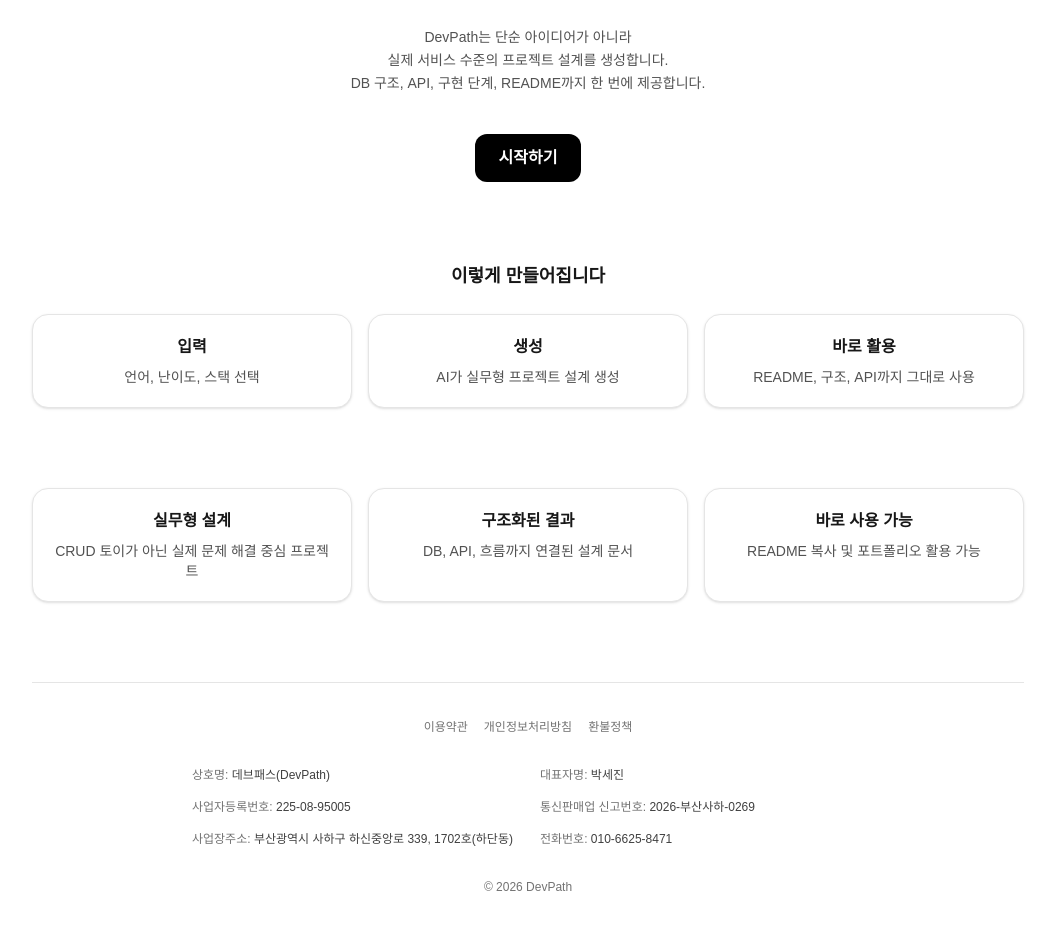
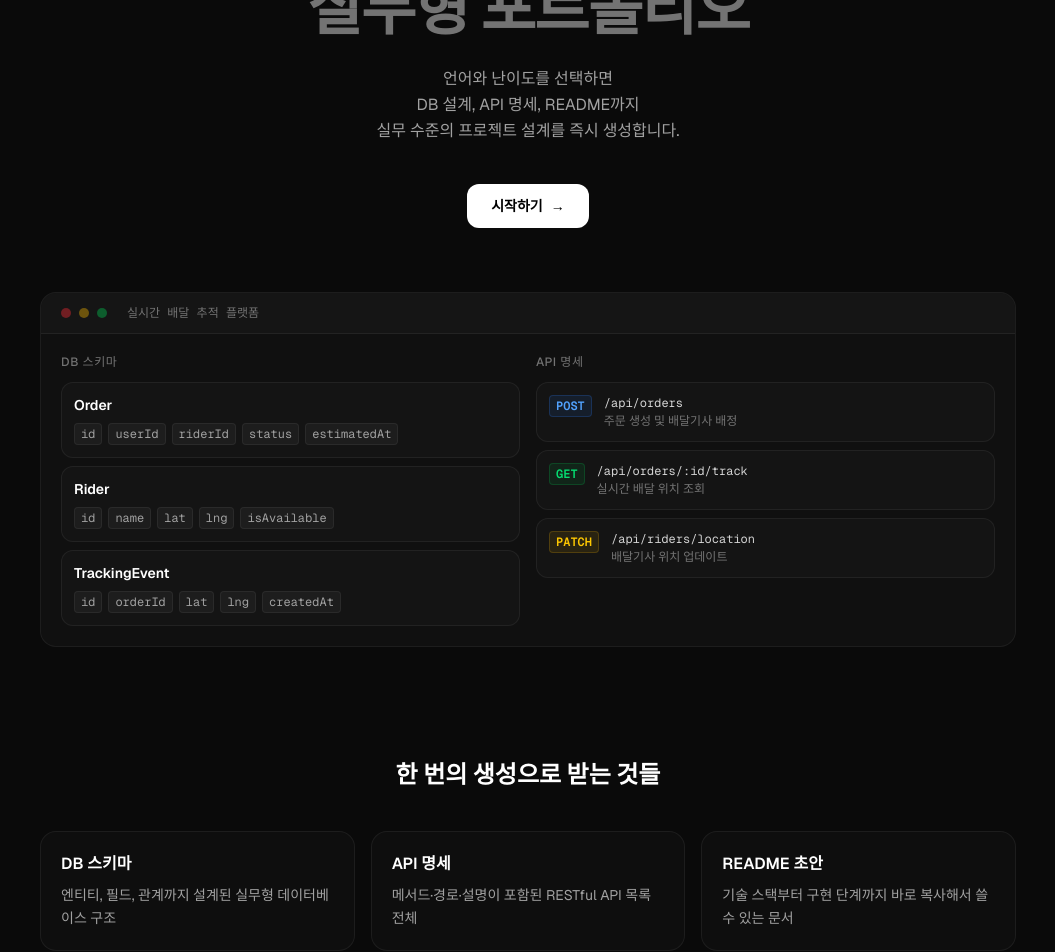
Before and after one commit to RootPark98/devPath, a Next.js app: page / in a window 1280 px wide. Shown: the part 260-1212 px from the top of the page, without its empty margins (112-1167 px from the left). Built offline with nearby package versions, Linux system fonts and the light colour scheme.

Commit message:
feat: 랜딩 페이지 리디자인

```diff
--- a/app/page.tsx
+++ b/app/page.tsx
@@ -1,96 +1,203 @@
 import Link from "next/link";
-import SiteFooter from "@/components/common/SiteFooter";
+
+const PREVIEW_DB = [
+  { entity: "Order", fields: ["id", "userId", "riderId", "status", "estimatedAt"] },
+  { entity: "Rider", fields: ["id", "name", "lat", "lng", "isAvailable"] },
+  { entity: "TrackingEvent", fields: ["id", "orderId", "lat", "lng", "createdAt"] },
+];
+
+const PREVIEW_API = [
+  { method: "POST", path: "/api/orders", desc: "주문 생성 및 배달기사 배정" },
+  { method: "GET", path: "/api/orders/:id/track", desc: "실시간 배달 위치 조회" },
+  { method: "PATCH", path: "/api/riders/location", desc: "배달기사 위치 업데이트" },
+];
+
+const METHOD_COLOR: Record<string, string> = {
+  GET: "bg-green-500/10 text-green-400 border-green-500/20",
+  POST: "bg-blue-500/10 text-blue-400 border-blue-500/20",
+  PATCH: "bg-yellow-500/10 text-yellow-400 border-yellow-500/20",
+  DELETE: "bg-red-500/10 text-red-400 border-red-500/20",
+};
+
+const FEATURES = [
+  {
+    title: "DB 스키마",
+    desc: "엔티티, 필드, 관계까지 설계된 실무형 데이터베이스 구조",
+  },
+  {
+    title: "API 명세",
+    desc: "메서드·경로·설명이 포함된 RESTful API 목록 전체",
+  },
+  {
+    title: "README 초안",
+    desc: "기술 스택부터 구현 단계까지 바로 복사해서 쓸 수 있는 문서",
+  },
+];
 
 export default function LandingPage() {
   return (
-    <main className="mx-auto max-w-5xl px-4 py-20">
-      {/* Logo */}
-      <header className="text-center">
-        <h1 className="text-lg font-semibold tracking-tight">
-          DevPath
-        </h1>
-      </header>
+    <div className="min-h-screen bg-[#0a0a0a] text-white font-[family-name:var(--font-geist-sans)]">
 
-      {/* Hero */}
-      <section className="mt-16 text-center space-y-6">
-        <h2 className="text-4xl font-bold tracking-tight leading-tight">
+      {/* ── Hero ── */}
+      <section className="mx-auto max-w-5xl px-6 pb-16 pt-28 text-center">
+        <p className="mb-8 inline-block rounded-full border border-white/10 px-3 py-1 text-xs font-medium uppercase tracking-wider text-neutral-500">
+          AI 프로젝트 설계 생성기
+        </p>
+
+        <h1 className="mb-6 text-5xl font-bold leading-[1.1] tracking-tight sm:text-6xl">
           토이 프로젝트 말고,
           <br />
-          <span className="text-neutral-400">
-            실무형 포트폴리오를 만드세요.
-          </span>
-        </h2>
+          <span className="text-neutral-500">실무형 포트폴리오</span>
+        </h1>
 
-        <p className="text-sm dp-muted max-w-lg mx-auto leading-relaxed">
-          DevPath는 단순 아이디어가 아니라
+        <p className="mx-auto mb-10 max-w-sm text-base leading-relaxed text-neutral-400">
+          언어와 난이도를 선택하면
           <br />
-          실제 서비스 수준의 프로젝트 설계를 생성합니다.
+          DB 설계, API 명세, README까지
           <br />
-          DB 구조, API, 구현 단계, README까지 한 번에 제공합니다.
+          실무 수준의 프로젝트 설계를 즉시 생성합니다.
         </p>
 
-        <div className="pt-4">
-          <Link href="/app" className="dp-btn-primary px-6 py-3 text-base">
-            시작하기
+        <Link
+          href="/app"
+          className="inline-flex items-center gap-2 rounded-xl bg-white px-6 py-3 text-sm font-semibold text-black transition-colors hover:bg-neutral-100"
+        >
+          시작하기
+          <span aria-hidden>→</span>
+        </Link>
+      </section>
+
+      {/* ── Preview Window ── */}
+      <section className="mx-auto max-w-5xl px-6 pb-28">
+        <div className="overflow-hidden rounded-2xl border border-white/[0.06] bg-neutral-900/50">
+          {/* title bar */}
+          <div className="flex items-center gap-2 border-b border-white/[0.06] bg-white/[0.02] px-5 py-3">
+            <span className="h-2.5 w-2.5 rounded-full bg-red-500/40" />
+            <span className="h-2.5 w-2.5 rounded-full bg-yellow-500/40" />
+            <span className="h-2.5 w-2.5 rounded-full bg-green-500/40" />
+            <span className="ml-3 font-mono text-xs text-neutral-500">
+              실시간 배달 추적 플랫폼
+            </span>
+          </div>
+
+          <div className="grid gap-4 p-5 md:grid-cols-2">
+            {/* DB Schema */}
+            <div>
+              <p className="mb-3 text-xs font-medium uppercase tracking-wider text-neutral-500">
+                DB 스키마
+              </p>
+              <div className="space-y-2">
+                {PREVIEW_DB.map((table) => (
+                  <div
+                    key={table.entity}
+                    className="rounded-xl border border-white/[0.06] bg-white/[0.02] p-3"
+                  >
+                    <p className="mb-2 text-sm font-semibold text-white">
+                      {table.entity}
+                    </p>
+                    <div className="flex flex-wrap gap-1.5">
+                      {table.fields.map((f) => (
+                        <span
+                          key={f}
+                          className="rounded border border-white/[0.06] bg-white/[0.04] px-1.5 py-0.5 font-mono text-xs text-neutral-400"
+                        >
+                          {f}
+                        </span>
+                      ))}
+                    </div>
+                  </div>
+                ))}
+              </div>
+            </div>
+
+            {/* API Specs */}
+            <div>
+              <p className="mb-3 text-xs font-medium uppercase tracking-wider text-neutral-500">
+                API 명세
+              </p>
+              <div className="space-y-2">
+                {PREVIEW_API.map((api, i) => (
+                  <div
+                    key={i}
+                    className="flex items-start gap-3 rounded-xl border border-white/[0.06] bg-white/[0.02] p-3"
+                  >
+                    <span
+                      className={`shrink-0 rounded border px-1.5 py-0.5 font-mono text-xs font-semibold ${METHOD_COLOR[api.method] ?? ""}`}
+                    >
+                      {api.method}
+                    </span>
+                    <div>
+                      <p className="font-mono text-xs text-neutral-300">
+                        {api.path}
+                      </p>
+                      <p className="mt-0.5 text-xs text-neutral-500">
+                        {api.desc}
+                      </p>
+                    </div>
+                  </div>
+                ))}
+              </div>
+            </div>
+          </div>
+        </div>
+      </section>
+
+      {/* ── Features ── */}
+      <section className="mx-auto max-w-5xl px-6 pb-28">
+        <h2 className="mb-10 text-center text-2xl font-bold">
+          한 번의 생성으로 받는 것들
+        </h2>
+        <div className="grid gap-4 md:grid-cols-3">
+          {FEATURES.map((f) => (
+            <div
+              key={f.title}
+              className="rounded-2xl border border-white/[0.06] bg-white/[0.02] p-5"
+            >
+              <p className="mb-2 font-semibold text-white">{f.title}</p>
+              <p className="text-sm leading-relaxed text-neutral-400">{f.desc}</p>
+            </div>
+          ))}
+        </div>
+      </section>
+
+      {/* ── Bottom CTA ── */}
+      <section className="mx-auto max-w-5xl px-6 pb-32">
+        <div className="rounded-2xl border border-white/[0.06] bg-white/[0.02] px-6 py-20 text-center">
+          <h2 className="mb-3 text-3xl font-bold">지금 바로 시작해보세요</h2>
+          <p className="mb-8 text-sm text-neutral-400">
+            취준생, 부트캠프 수료생을 위한 실무형 포트폴리오 생성기
+          </p>
+          <Link
+            href="/app"
+            className="inline-flex items-center gap-2 rounded-xl bg-white px-6 py-3 text-sm font-semibold text-black transition-colors hover:bg-neutral-100"
+          >
+            시작하기 →
           </Link>
         </div>
       </section>
 
-      {/* How it works */}
-      <section className="mt-20 space-y-6">
-        <h3 className="text-center text-lg font-semibold">
-          이렇게 만들어집니다
-        </h3>
+      {/* ── Footer ── */}
+      <div className="border-t border-white/[0.06] px-6 pb-10 pt-8 text-xs leading-6 text-neutral-500">
+        <div className="mx-auto max-w-5xl space-y-6 text-center">
+          <div className="flex flex-wrap justify-center gap-x-4 gap-y-2">
+            <Link href="/terms" className="hover:text-neutral-300 transition-colors">이용약관</Link>
+            <Link href="/privacy" className="hover:text-neutral-300 transition-colors">개인정보처리방침</Link>
+            <Link href="/refund" className="hover:text-neutral-300 transition-colors">환불정책</Link>
+          </div>
+          <div className="mx-auto max-w-2xl text-left">
+            <div className="grid gap-x-6 gap-y-2 sm:grid-cols-2">
+              <p>상호명: <span className="text-neutral-300">데브패스(DevPath)</span></p>
+              <p>대표자명: <span className="text-neutral-300">박세진</span></p>
+              <p>사업자등록번호: <span className="text-neutral-300">225-08-95005</span></p>
+              <p>통신판매업 신고번호: <span className="text-neutral-300">2026-부산사하-0269</span></p>
+              <p>사업장주소: <span className="text-neutral-300">부산광역시 사하구 하신중앙로 339, 1702호(하단동)</span></p>
+              <p>전화번호: <span className="text-neutral-300">010-6625-8471</span></p>
+            </div>
+          </div>
+          <p>© {new Date().getFullYear()} DevPath</p>
+        </div>
+      </div>
 
-        <div className="grid gap-4 md:grid-cols-3 text-center">
-          <div className="dp-card">
-            <div className="dp-card-title">입력</div>
-            <p className="mt-2 text-sm dp-muted">
-              언어, 난이도, 스택 선택
-            </p>
-          </div>
-
-          <div className="dp-card">
-            <div className="dp-card-title">생성</div>
-            <p className="mt-2 text-sm dp-muted">
-              AI가 실무형 프로젝트 설계 생성
-            </p>
-          </div>
-
-          <div className="dp-card">
-            <div className="dp-card-title">바로 활용</div>
-            <p className="mt-2 text-sm dp-muted">
-              README, 구조, API까지 그대로 사용
-            </p>
-          </div>
-        </div>
-      </section>
-
-      {/* Features */}
-      <section className="mt-20 grid gap-4 md:grid-cols-3">
-        <div className="dp-card text-center">
-          <div className="dp-card-title">실무형 설계</div>
-          <p className="mt-2 text-sm dp-muted">
-            CRUD 토이가 아닌 실제 문제 해결 중심 프로젝트
-          </p>
-        </div>
-
-        <div className="dp-card text-center">
-          <div className="dp-card-title">구조화된 결과</div>
-          <p className="mt-2 text-sm dp-muted">
-            DB, API, 흐름까지 연결된 설계 문서
-          </p>
-        </div>
-
-        <div className="dp-card text-center">
-          <div className="dp-card-title">바로 사용 가능</div>
-          <p className="mt-2 text-sm dp-muted">
-            README 복사 및 포트폴리오 활용 가능
-          </p>
-        </div>
-      </section>
-
-      <SiteFooter/>
-    </main>
+    </div>
   );
 }
```
